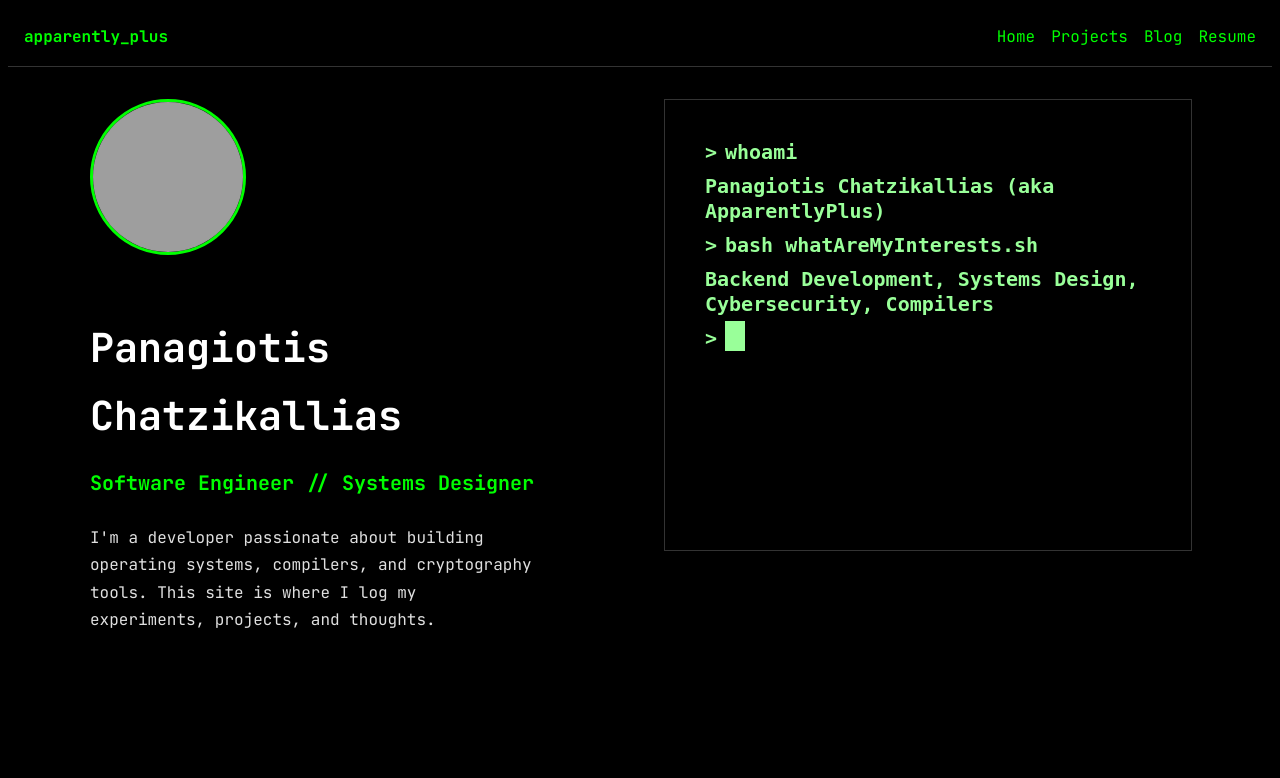
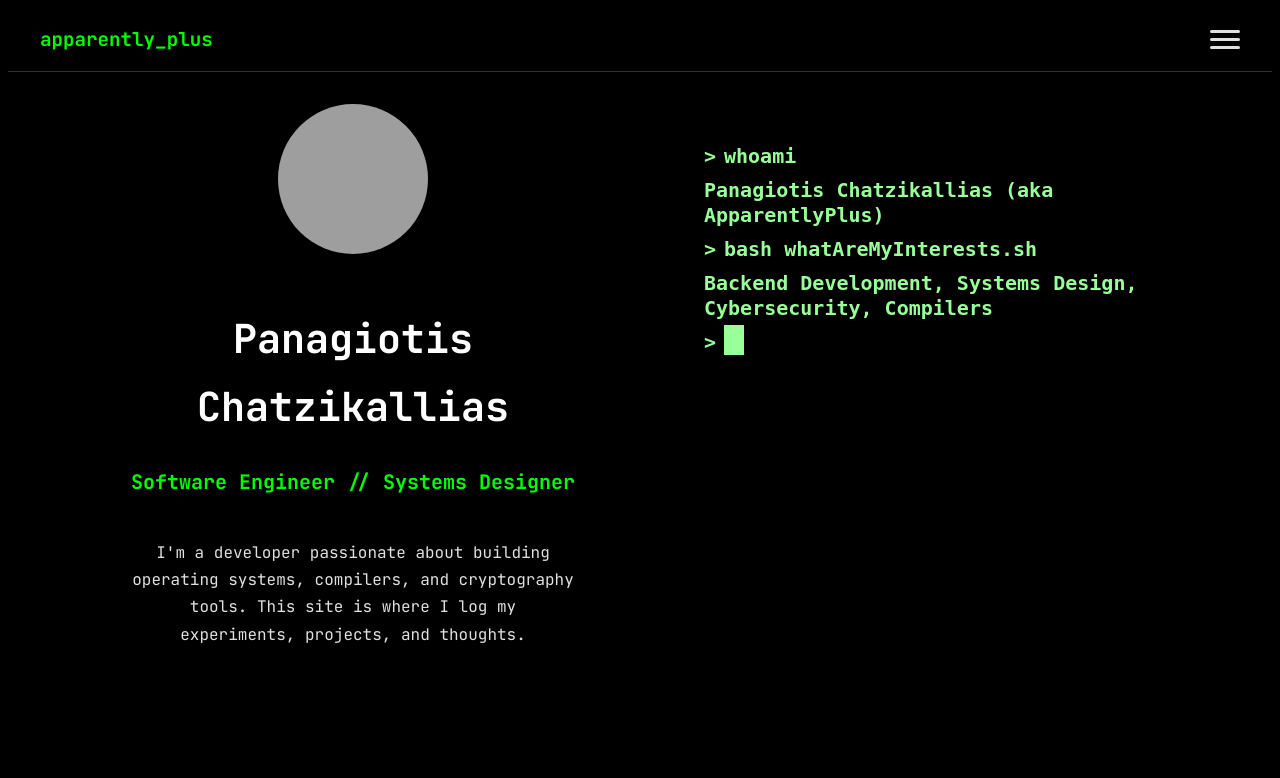
Before and after one commit to ApparentlyPlus/whoami, a Flask app: page / in a window 1280 px wide. Shown: the top 778 px of the page. Run offline with Flask 3, Linux system fonts and the light colour scheme; grey boxes are pictures that could not be loaded.

Commit message:
Refactor styles and enhance header/menu functionality with responsive design

```diff
--- a/static/css/styles.css
+++ b/static/css/styles.css
@@ -5,15 +5,16 @@ body {
     line-height: 1.6;
 }
 
+/* For most browsers */
 ::selection {
-  background-color: #800080; /* Magenta */
-  color: #FFFFFF;
+  background-color: #FF00FF; /* Magenta */
+  color: #FFFFFF; /* White text for good contrast */
 }
 
 /* For Firefox */
 ::-moz-selection {
-  background-color: #800080; /* Magenta */
-  color: #FFFFFF;
+  background-color: #FF00FF; /* Magenta */
+  color: #FFFFFF; /* White text for good contrast */
 }
 
 a {
@@ -25,7 +26,7 @@ a:hover {
 }
 
 .container {
-    max-width: 1100px; /* Increased from 800px */
+    max-width: 1100px;
     margin: auto;
     padding: 2rem;
 }
@@ -41,23 +42,174 @@ a:hover {
 }
 
 .highlight {
-    background-color: #800080; /* kewl purple */
+    background-color: #8000ff; /* purple highlight */
     color: #fff;
     padding: 0 0.25rem;
 }
 
+/* --- NEW HEADER & MENU STYLES --- */
+
+.site-header {
+    padding: 1rem 2rem; /* Give it space */
+    border-bottom: 1px solid #333;
+    display: flex;
+    justify-content: space-between;
+    align-items: center;
+    position: relative; /* For positioning the dropdown */
+}
+
+.logo {
+    font-weight: bold;
+    color: #0f0; /* Neon green */
+    font-size: 1.2rem;
+    z-index: 1001; /* Keep logo above menu */
+}
+
+/* Hamburger Menu Button Styles */
+.menu-toggle {
+    display: flex;
+    flex-direction: column;
+    justify-content: space-around;
+    width: 30px;
+    height: 25px;
+    background: transparent;
+    border: none;
+    cursor: pointer;
+    padding: 0;
+    z-index: 1001; /* Above the menu */
+}
+
+.hamburger-bar {
+    width: 100%;
+    height: 3px;
+    background-color: #e0e0e0;
+    border-radius: 2px;
+    transition: all 0.3s ease;
+}
+
+/* Hamburger "X" animation */
+.menu-toggle.is-active .hamburger-bar:nth-child(1) {
+    transform: rotate(45deg) translate(6px, 6px);
+}
+.menu-toggle.is-active .hamburger-bar:nth-child(2) {
+    opacity: 0;
+}
+.menu-toggle.is-active .hamburger-bar:nth-child(3) {
+    transform: rotate(-45deg) translate(6px, -6px);
+}
+
+/* Menu Container Styles */
+.main-menu-container {
+    /* Hide by default */
+    max-height: 0;
+    overflow: hidden;
+
+    /* Positioning */
+    position: absolute;
+    top: 100%; /* Position right below the header */
+    right: 0; /* Align to the right */
+    width: 250px;
+
+    /* Style */
+    background-color: #111; /* Dark background */
+    border: 1px solid #333;
+    border-top: none;
+
+    /* Animation */
+    transition: max-height 0.3s ease-out;
+    z-index: 1000;
+}
+
+/* Expanded state */
+.main-menu-container.is-active {
+    max-height: 500px; /* Animate to this height */
+}
+
+/* Links inside the container */
+.main-menu {
+    display: flex;
+    flex-direction: column; /* Stack links vertically */
+    gap: 0;
+    padding: 1rem;
+}
+
+.main-menu a {
+    color: #e0e0e0;
+    text-decoration: none;
+    font-weight: 700;
+    padding: 0.75rem 1rem;
+    transition: all 0.2s ease;
+    border-radius: 4px;
+}
+
+.main-menu a:hover {
+    color: #8000ff; /* Purple */
+    background-color: #222;
+    transform: scale(1.05); /* "pop" */
+    text-decoration: none;
+}
+
+
+/* --- LANDING PAGE STYLES --- */
+
+.landing-grid {
+    display: grid;
+    grid-template-columns: 1fr 1fr;
+    gap: 3rem;
+    align-items: start;
+    min-height: 80vh;
+}
+
+.landing-profile-pic {
+    width: 150px;
+    height: 150px;
+    border-radius: 50%;
+    margin-bottom: 1.5rem;
+    object-fit: cover;
+}
+
+.landing-left {
+    color: #e0e0e0;
+    line-height: 1.7;
+    display: flex;
+    flex-direction: column;
+    align-items: center;
+    text-align: center;
+}
+
+.landing-name {
+    font-size: 2.5rem;
+    color: #ffffff;
+    font-weight: 700;
+    margin-bottom: 0.5rem;
+}
+
+.landing-subtitle {
+    font-size: 1.25rem;
+    color: #0f0;
+    font-weight: 700;
+    margin-bottom: 1.5rem;
+}
+
+.landing-bio {
+    font-size: 1rem;
+    margin-bottom: 2rem;
+    max-width: 450px;
+}
+
+
 .screen {
   overflow: hidden;
-  background: #000000;
-  border: 1px solid #333; /* Added to define the screen edge */
-  position: relative; /* Added for child element positioning */
-  min-height: 450px; /* Added to give it space */
+  background: #000; /* Match page background, as requested */
+  position: relative;
+  min-height: 450px;
+  border: 0px solid #333; /* The "box around" */
+  border-radius: 0; /* Sharp corners */
 }
 
 .terminal_emulator {
   width: 100%;
-
-  padding: 40px;
+  padding: 40px; /* More breathing room */
   font-size: 20px;
   line-height: 25px;
   box-sizing: border-box;
@@ -76,7 +228,6 @@ a:hover {
   margin: 0 0 9px 0;
 }
 
-/* Converted SASS-style nesting */
 .terminal_emulator__field:before,
 .terminal_emulator__field:after,
 .terminal_emulator__command:before,
@@ -84,7 +235,6 @@ a:hover {
   position: absolute;
 }
 
-/* Converted SASS-style nesting */
 .terminal_emulator__field:before,
 .terminal_emulator__command:before {
   left:0;
@@ -104,7 +254,6 @@ a:hover {
   box-sizing: border-box;
 }
 
-/* Converted SASS-style nesting */
 .terminal_emulator__field:after {
   right: 0;
   bottom: 0.25em;
@@ -117,13 +266,11 @@ a:hover {
   animation: caretBlink 1s infinite;
 }
 
-/* Converted SASS-style nesting */
 .terminal_emulator__field.waiting {
   padding-left: 0;
   padding-right: 0;
 }
 
-/* Converted SASS-style nesting */
 .terminal_emulator__field.waiting:before {
   display: none;
 }
@@ -146,87 +293,11 @@ a:hover {
   }
 }
 
-.landing-grid {
-    display: grid;
-    grid-template-columns: 1fr 1fr; /* Two equal columns */
-    gap: 3rem;
-    align-items: start; /* Changed from 'center' to 'start' */
-    min-height: 80vh;
-}
+/* --- RESPONSIVE STYLES --- */
 
-.landing-profile-pic {
-    width: 150px;
-    height: 150px;
-    border-radius: 50%; /* Makes it circular */
-    border: 3px solid #0f0; /* Neon green border */
-    margin-bottom: 1.5rem;
-    object-fit: cover; /* Ensures the image covers the area */
-}
-
-/* This rule applies to screens 992px wide or smaller (tablets/mobile) */
 @media (max-width: 992px) {
     .landing-grid {
-        /* Stack to one column */
         grid-template-columns: 1fr;
         gap: 2rem;
     }
-
-    .landing-left {
-        /* Center all content inside the left block on mobile */
-        display: flex;
-        flex-direction: column;
-        align-items: center;
-        text-align: center;
-    }
 }
-
-.landing-left {
-    color: #e0e0e0;
-    line-height: 1.7;
-}
-
-.landing-name {
-    font-size: 2.5rem; /* 40px */
-    color: #ffffff;
-    font-weight: 700;
-    margin-bottom: 0.5rem;
-}
-
-.landing-subtitle {
-    font-size: 1.25rem; /* 20px */
-    color: #0f0; /* Neon green */
-    font-weight: 700;
-    margin-bottom: 1.5rem;
-}
-
-.landing-bio {
-    font-size: 1rem; /* 16px */
-    margin-bottom: 2rem;
-    max-width: 450px; /* Keep the bio line-length readable */
-}
-
-.landing-nav {
-    display: flex;
-    flex-direction: column; /* Stack links vertically */
-    gap: 0.75rem; /* Space between links */
-}
-
-.landing-nav a {
-    color: #e0e0e0; /* Default color */
-    font-size: 1.1rem;
-    font-weight: 700;
-    text-decoration: none;
-    transition: all 0.2s ease;
-}
-
-.landing-nav a:hover {
-    color: #0f0; /* Highlight on hover */
-    text-decoration: none;
-    transform: translateX(5px); /* Add a slight "push" effect */
-}
-
-/* Ensure the terminal screen in the right column behaves */
-.landing-right .screen {
-    width: 100%;
-    /* The min-height: 450px you already have is perfect */
-}
--- a/static/js/main.js
+++ b/static/js/main.js
@@ -1,3 +1,20 @@
+document.addEventListener('DOMContentLoaded', () => {
+    const menuToggleBtn = document.getElementById('menu-toggle-btn');
+    const mainMenu = document.getElementById('main-menu');
+
+    if (menuToggleBtn && mainMenu) {
+        menuToggleBtn.addEventListener('click', () => {
+            // Toggle the 'is-active' class on both the button and the menu
+            menuToggleBtn.classList.toggle('is-active');
+            mainMenu.classList.toggle('is-active');
+
+            // Update ARIA attribute for accessibility
+            const isExpanded = menuToggleBtn.getAttribute('aria-expanded') === 'true';
+            menuToggleBtn.setAttribute('aria-expanded', !isExpanded);
+        });
+    }
+});
+
 var TerminalEmulator = {
   init: function(screen) {
     var inst = Object.create(this);
@@ -105,12 +122,6 @@ var TerminalEmulator = {
 };
 
 
-/*
- * * This is where the magic happens
- *
- */
-
-
 var TE = TerminalEmulator.init(document.getElementById('screen'));
 
 TE.wait(1000, false)
--- a/templates/base.html
+++ b/templates/base.html
@@ -8,13 +8,24 @@
 </head>
 <body>
 
-<header style="padding: 1rem; border-bottom:1px solid #333; display:flex; justify-content:space-between;">
-    <div class="logo" style="font-weight:bold; color:#0f0;">apparently_plus</div>
-    <nav class="menu" style="display:flex; gap:1rem;">
-        <a href="/">Home</a>
-        <a href="/projects">Projects</a>
-        <a href="/blog">Blog</a>
-        <a href="/resume">Resume</a>
+<header class="site-header">
+    <div class="logo">apparently_plus</div>
+
+    <!-- Hamburger Menu Button -->
+    <button class="menu-toggle" id="menu-toggle-btn" aria-label="Toggle navigation" aria-expanded="false">
+        <span class="hamburger-bar"></span>
+        <span class="hamburger-bar"></span>
+        <span class="hamburger-bar"></span>
+    </button>
+
+    <!-- Menu links - now in a container -->
+    <nav class="main-menu-container" id="main-menu">
+        <div class="main-menu">
+            <a href="/">Home</a>
+            <a href="/projects">Projects</a>
+            <a href="/blog">Blog</a>
+            <a href="/resume">Resume</a>
+        </div>
     </nav>
 </header>
 
--- a/templates/index.html
+++ b/templates/index.html
@@ -5,7 +5,7 @@
 <div class="landing-grid">
     <div class="landing-left">
 
-        <img src="{{ url_for('static', filename='/assets/avatar.png') }}" alt="Panagiotis Chatzikallias" class="landing-profile-pic">
+        <img src="{{ url_for('static', filename='assets/avatar.png') }}" alt="Panagiotis Chatzikallias" class="landing-profile-pic">
 
         <h1 class="landing-name">Panagiotis Chatzikallias</h1>
         <h2 class="landing-subtitle">Software Engineer // Systems Designer</h2>
@@ -13,7 +13,7 @@
             I'm a developer passionate about building operating systems, compilers, and cryptography tools. This site is where I log my experiments, projects, and thoughts.
         </p>
 
-        </div>
+    </div>
 
     <div class="landing-right">
         <div class="screen">
```
